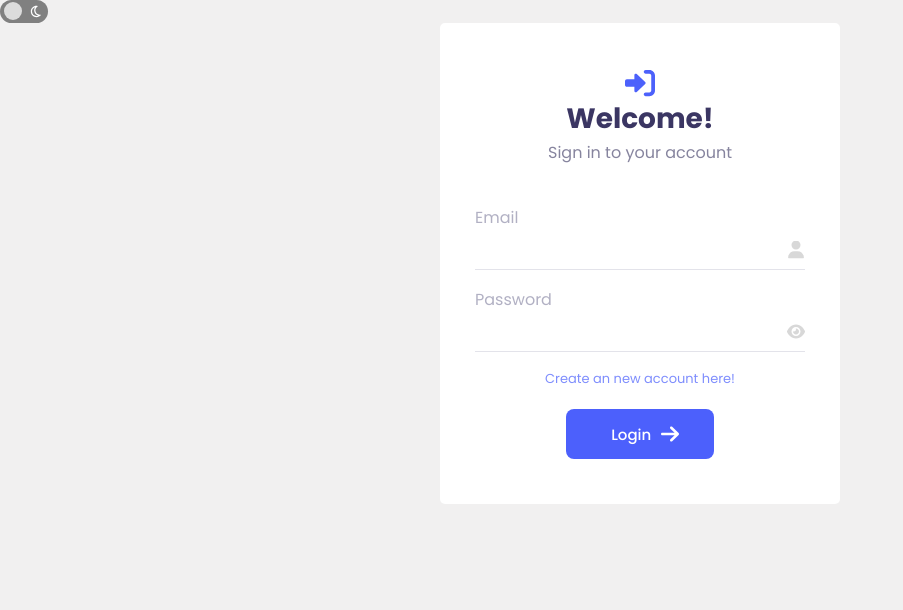
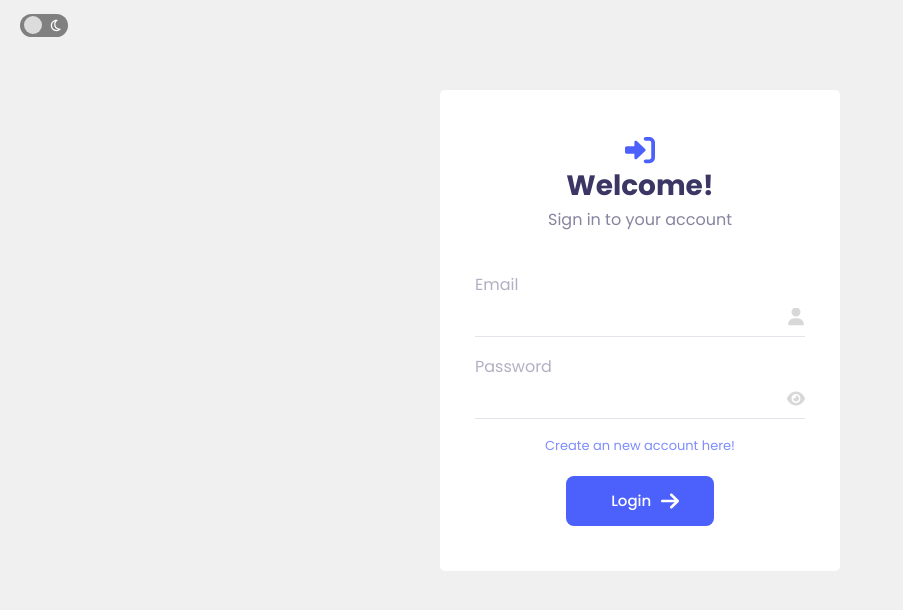
Before and after one commit to WandoCode/todolist, a React (Create React App) app: page /signin in a window 1280 px wide. Shown: the top 610 px of the page, without its empty margins (0-903 px from the left). Built offline with nearby package versions, Linux system fonts and the light colour scheme.

Commit message:
Change signin/up page style

```diff
--- a/src/App.js
+++ b/src/App.js
@@ -7,8 +7,11 @@ function App() {
   const theme = useSelector((state) => state.theme.theme)
 
   return (
-    <div className="App" id={theme}>
-      <ThemeSwitch />
+    <div className="app" id={theme}>
+      <header className="header">
+        <ThemeSwitch />
+      </header>
+
       <main className="main">
         <Router />
       </main>
--- a/src/components/AddTodoForm.js
+++ b/src/components/AddTodoForm.js
@@ -25,7 +25,6 @@ function AddTodoForm() {
 
     if (validationErrors.length === 0) {
       setShowError(false)
-
       const newTodo = {
         message,
         status: 0,
@@ -44,6 +43,7 @@ function AddTodoForm() {
     () => (showError ? 'add-todo__input--error' : 'add-todo__input'),
     [showError]
   )
+
   return (
     <form action="" className="add-todo">
       <label htmlFor="new-todo" className="add-todo__label">
--- a/src/style/boilerplate/_reset.scss
+++ b/src/style/boilerplate/_reset.scss
@@ -2,3 +2,8 @@
   margin: 0;
   box-sizing: border-box;
 }
+
+ul {
+  list-style: none;
+  padding: 0;
+}
--- a/src/style/boilerplate/_setup.scss
+++ b/src/style/boilerplate/_setup.scss
@@ -9,11 +9,19 @@ body {
   background-color: $main-bg;
 }
 
-.App {
-  height: 100vh;
-  & .main {
+.app {
+  min-height: 100vh;
+  & .header {
+    height: 50px;
     display: flex;
     align-items: center;
+    padding: 0 20px;
+  }
+
+  & .main {
+    height: 70vh;
+    display: flex;
     justify-content: center;
+    align-items: center;
   }
 }
--- a/src/style/index.css
+++ b/src/style/index.css
@@ -2,6 +2,11 @@
 * {
   margin: 0;
   box-sizing: border-box;
+}
+
+ul {
+  list-style: none;
+  padding: 0;
 }
 
 body,
@@ -15,13 +20,20 @@ body {
   background-color: #f1f0f0;
 }
 
-.App {
-  height: 100vh;
+.app {
+  min-height: 100vh;
 }
-.App .main {
+.app .header {
+  height: 50px;
   display: flex;
   align-items: center;
+  padding: 0 20px;
+}
+.app .main {
+  height: 70vh;
+  display: flex;
   justify-content: center;
+  align-items: center;
 }
 
 h1 {
@@ -185,6 +197,6 @@ h2 {
   filter: invert(100%);
 }
 
-#dark.App {
+#dark.app {
   background-color: rgb(73, 73, 73);
 }/*# sourceMappingURL=index.css.map */
--- a/src/style/theme/_dark.scss
+++ b/src/style/theme/_dark.scss
@@ -1,5 +1,5 @@
 #dark {
-  &.App {
+  &.app {
     background-color: rgb(73, 73, 73);
   }
 }
```
Also changed, not shown: 1 other file (tests, documents, lock files or other folders).
